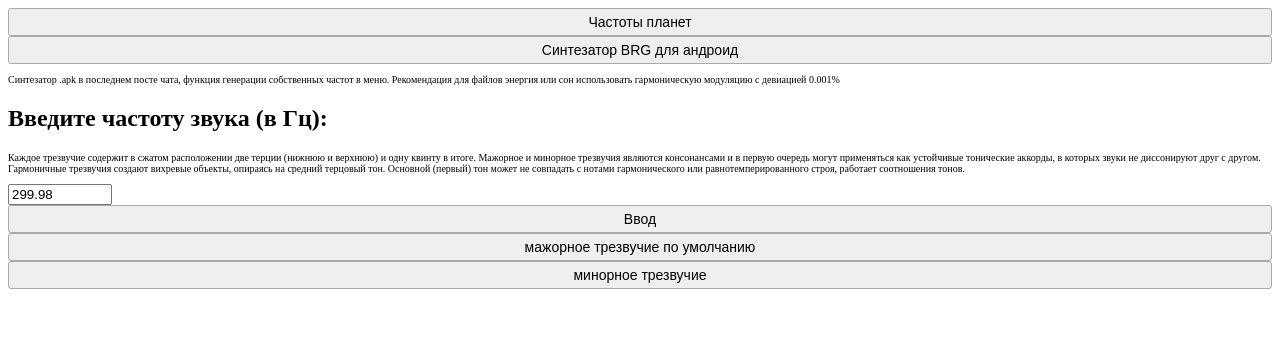
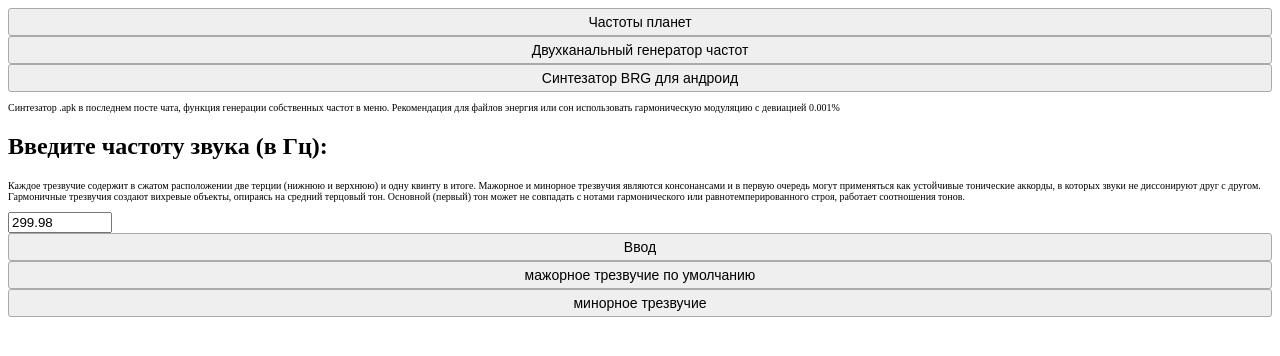
Before and after one commit to meweryk/Wave-of-land, a plain HTML site: page spectr.html in a window 1280 px wide. Drawn offline with Linux system fonts and the light colour scheme.

Commit message:
Update spectr.html

```diff
--- a/spectr.html
+++ b/spectr.html
@@ -34,6 +34,7 @@
         <!--<canvas id="spectrumCanvas" width="800" height="100"></canvas>
         <button onclick="startAnalyzer()">включить анализ спектра</button><br>-->
         <button class="button" onclick="window.location.href = 'index.html';">Частоты планет</button>
+        <button class="button" onclick="window.location.href = 'https://meweryk.github.io/midi/index.html';">Двухканальный генератор частот</button>
         <button class="button" onclick="window.location.href = 'https://t.me/vbr_chat/14076';">Синтезатор BRG для андроид</button>
         <p>Синтезатор .apk в последнем посте чата, функция генерации собственных частот в меню. Рекомендация для файлов энергия или сон использовать гармоническую модуляцию с девиацией 0.001%</p>
         <h2>Введите частоту звука (в Гц):</h2>
```
